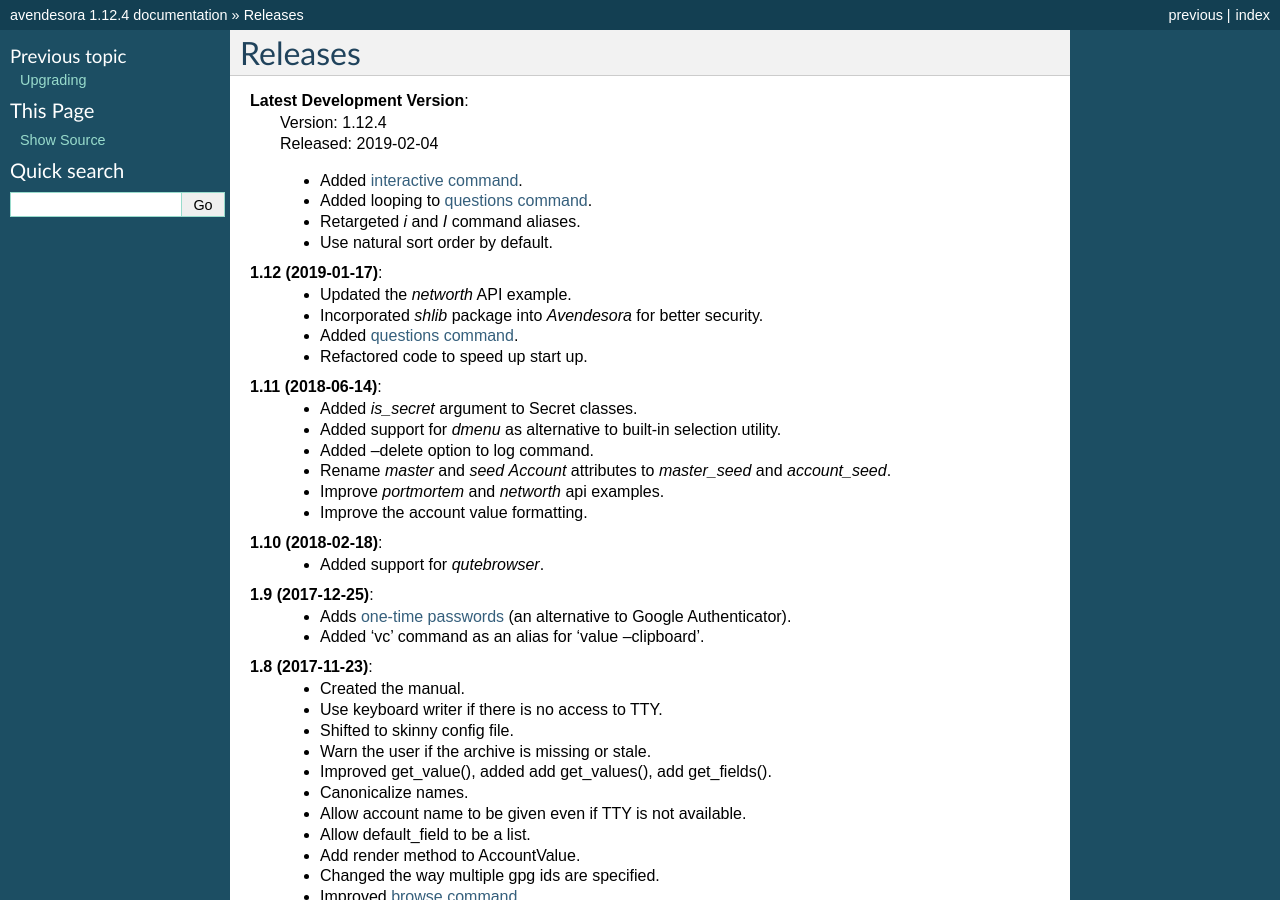
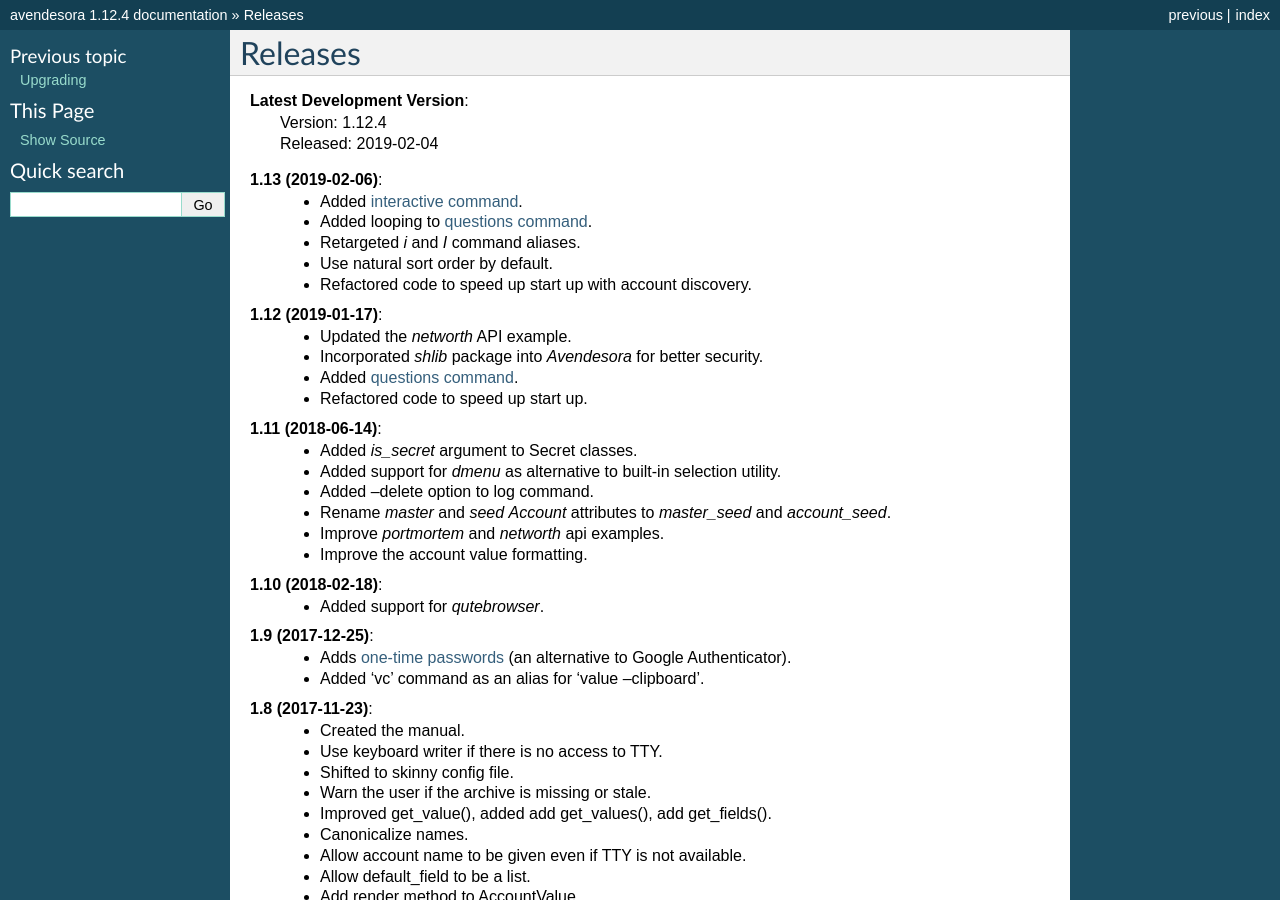
Before and after one commit to KenKundert/avendesora, a Sphinx documentation site: the page built from doc/releases.rst, in a window 1280 px wide and 900 px high. Built offline with Sphinx 7.4.7, drawn with Linux system fonts in a browser that asks for light colours.

Commit message:
Update release notes.

```diff
--- a/doc/releases.rst
+++ b/doc/releases.rst
@@ -5,10 +5,13 @@ Releases
     | Version: 1.12.4
     | Released: 2019-02-04
 
+
+**1.13 (2019-02-06)**:
     - Added :ref:`interactive command <interactive command>`.
     - Added looping to :ref:`questions command <questions command>`.
     - Retargeted *i* and *I* command aliases.
     - Use natural sort order by default.
+    - Refactored code to speed up start up with account discovery.
 
 **1.12 (2019-01-17)**:
     - Updated the *networth* API example.
```
